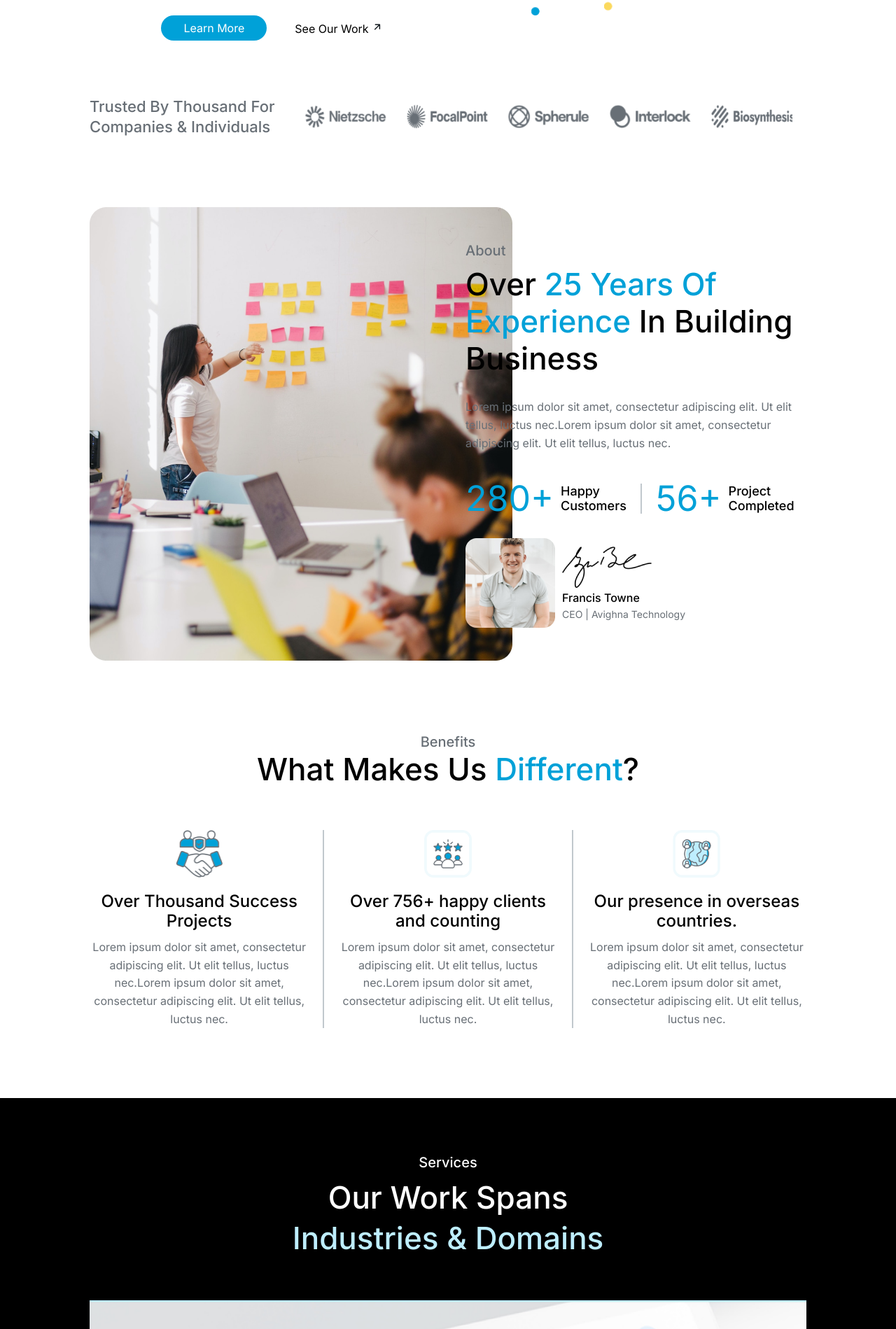
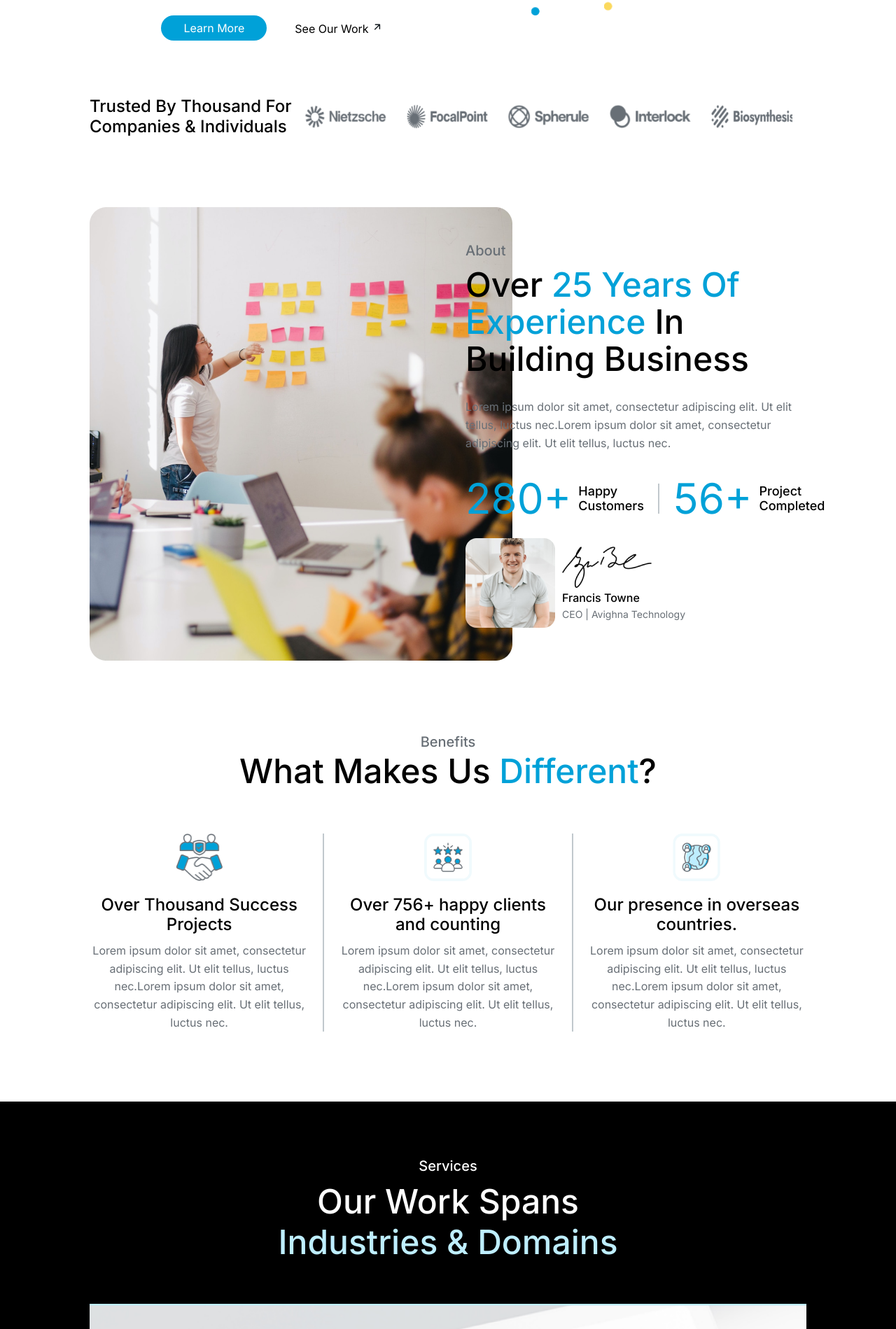
Before and after one commit to Janice1828/avighna-technology, a React (Create React App) app: page /home2 in a window 1280 px wide. Shown: the part 493-2392 px from the top of the page at 70% size. Built offline with nearby package versions, Linux system fonts and the light colour scheme.

Commit message:
updated fontsize via figma

```diff
--- a/src/Components/Customers.js
+++ b/src/Components/Customers.js
@@ -62,7 +62,10 @@ const Customers = () => {
                   }}
                 />
                 <h5 id="customers-ceo-name">{customerData.name}</h5>
-                <p className="contents" style={{ paddingBottom: "0px" }}>
+                <p
+                  className="contents"
+                  style={{ paddingBottom: "0px", fontSize: "14px" }}
+                >
                   {customerData.designation}
                 </p>
               </div>
--- a/src/index.css
+++ b/src/index.css
@@ -212,8 +212,8 @@ nav a {
   margin-top: 40px;
 }
 .trusted-clients h4 {
-  font-size: 22px;
-  color: #686f76;
+  font-size: 24px;
+  color: #000;
   font-weight: 500;
   line-height: 28.8px;
 }
@@ -230,7 +230,7 @@ nav a {
   color: #686f76;
 }
 #business-building-experience {
-  font-size: 44px;
+  font-size: 48px;
   font-weight: 500;
   line-height: 53px;
   padding: 10px 0px 30px 0px;
@@ -251,7 +251,7 @@ nav a {
 #happy-customer-count,
 .project-completed-number h1 {
   font-weight: 400;
-  font-size: 50px;
+  font-size: 60px;
   line-height: 72.61px;
   color: var(--blue-color);
 }
@@ -288,7 +288,7 @@ nav a {
   color: #686f76;
 }
 .our-specifications h1 {
-  font-size: 44px;
+  font-size: 48px;
   font-weight: 500;
 }
 .our-specifications h1 span {
@@ -333,10 +333,13 @@ nav a {
   color: #fff;
 }
 .industries-domains h1 {
-  font-size: 44px;
+  font-size: 48px;
   font-weight: 500;
   padding: 10px 0px 60px 0px;
   line-height: 57.6px;
+}
+.industries-domains-img p {
+  font-size: 20px;
 }
 .industries-domains h5 {
   font-size: 20px;
@@ -378,7 +381,7 @@ nav a {
   font-weight: 500;
 }
 .cta-section-bg-img h1 {
-  font-size: 44px;
+  font-size: 48px;
   font-weight: 500;
   padding: 10px 0px 50px 0px;
 }
@@ -429,6 +432,7 @@ footer ul {
   font-weight: 400;
 }
 #social-media-content {
+  font-size: 14px;
   padding: 15px 0px;
 }
 .footer-links p,
@@ -441,7 +445,7 @@ footer ul {
   color: #686f76;
 }
 .headings {
-  font-size: 44px;
+  font-size: 48px;
   /* font-size: 48px; */
   font-weight: 500;
   padding: 10px 0px 50px 0px;
@@ -488,6 +492,7 @@ footer ul {
 }
 #trusted-companies-content {
   line-height: 33px;
+  font-size: 24px;
 }
 .gap-3 {
   gap: 30px;
```
